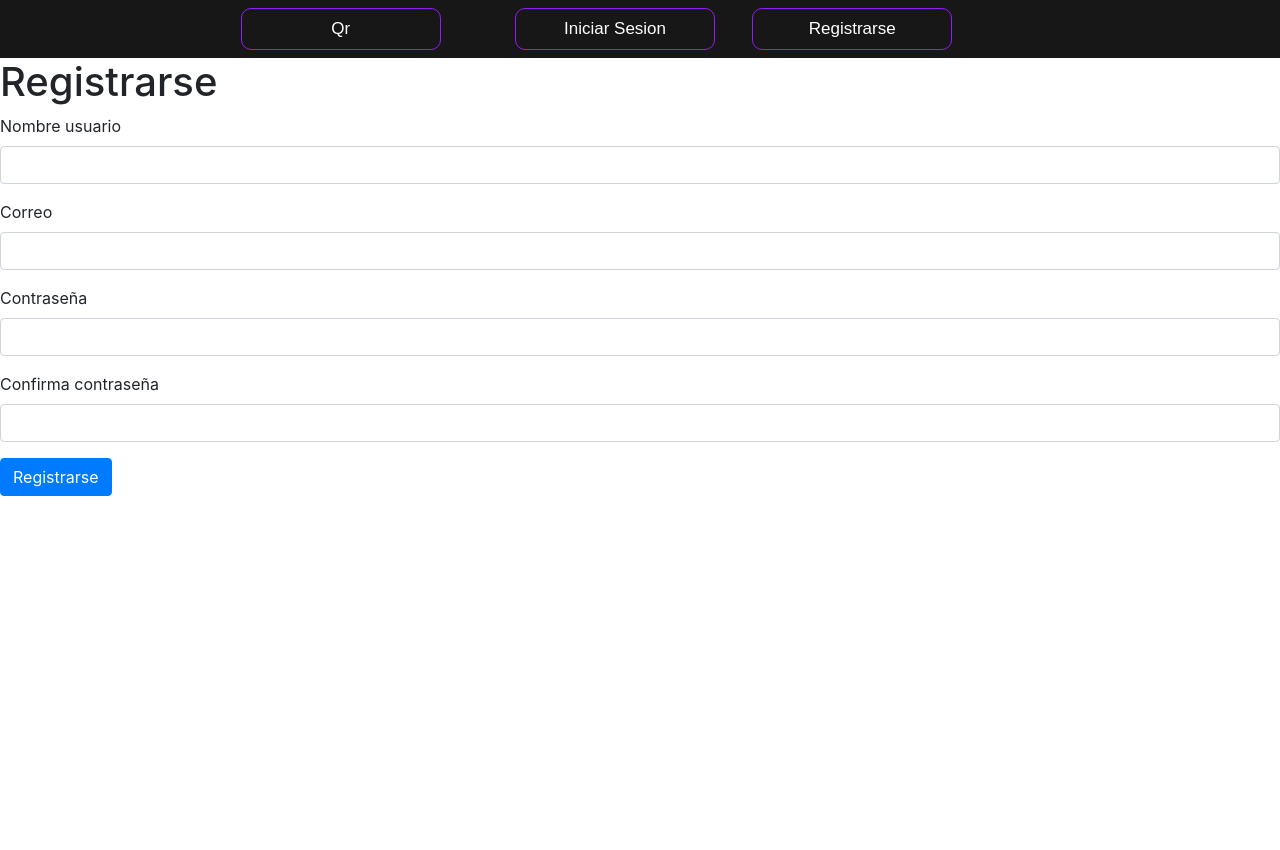
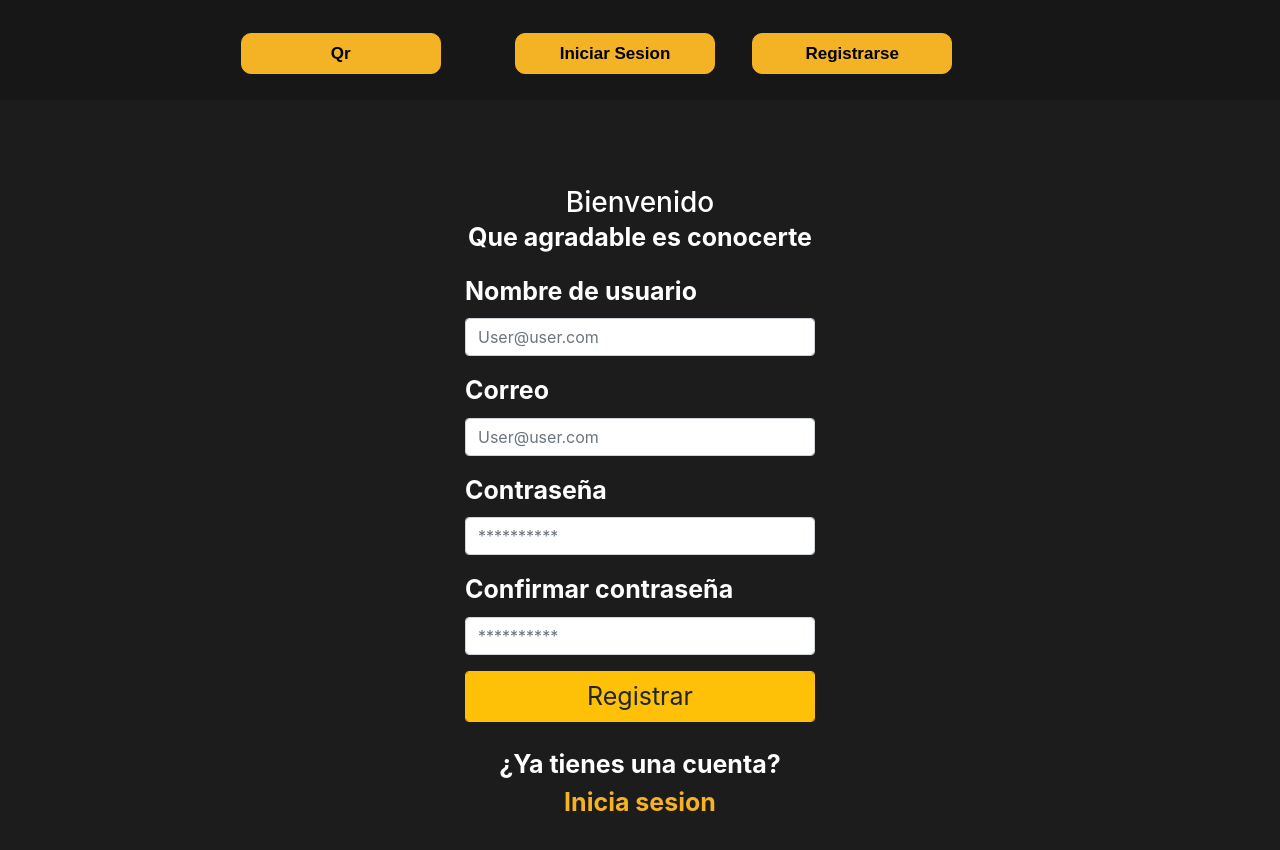
Before and after one commit to Maik-Giraldo/Frontend-ComApp, an Angular app: page /register in a window 1280 px wide. Shown: the top 850 px of the page. Before the commit the page ends 800 px from the top, so only its background shows below. Built offline with nearby package versions, Linux system fonts and the light colour scheme; grey boxes are pictures that could not be loaded.

Commit message:
Maqueta de diseño

```diff
--- a/src/app/login-admin/login-admin.component.css
+++ b/src/app/login-admin/login-admin.component.css
@@ -0,0 +1,11 @@
+body{
+  top: 0px;
+  font-size: 25px;
+  font-weight: bold;
+  background-color: #1c1c1c;
+  color: white;
+  height: 1192px;
+}
+
+.link { color: #f3b324; }
+a{ color: #f3b324;}
--- a/src/app/login-admin/login-admin.component.html
+++ b/src/app/login-admin/login-admin.component.html
@@ -1,4 +1,5 @@
 <app-navbar></app-navbar>
+
 <head>
     <meta charset='utf-8'>
     <meta http-equiv='X-UA-Compatible' content='IE=edge'>
@@ -6,40 +7,48 @@
     <meta name='viewport' content='width=device-width, initial-scale=1'>
 </head>
 <body>
-
-<div class="flex-container">
-<fieldset>
-    <div id="cuadroletra1">
-        <h1>Iniciar Sesion</h1>
-
+<br>
+    <section class="ftco-section">
+      <div class="container">
+        <div class="row justify-content-center">
 
         </div>
-
-
-    <!-- <div *ngIf="load" class="divdatos"> -->
-        <form [formGroup]="form" (ngSubmit)="onSubmit()" >
+        <div class="row justify-content-center">
+          <div class="col-md-6 col-lg-4">
+            <div class="login-wrap py-5">
+              <div class="img d-flex align-items-center justify-content-center" style="background-image: url(images/bg.jpg);"></div>
+              <h3 class="text-center mb-0">Bienvenido</h3>
+              <p class="text-center">Nos alegra verte por aca nuevamente</p>
+              <form [formGroup]="form" (ngSubmit)="onSubmit()" class="login-form">
                 <div class="form-group">
+                  <div class="icon d-flex align-items-center justify-content-center"><span class="fa fa-user"></span></div>
                   <label for="exampleInputEmail1">Correo</label>
-                <input formControlName="correo" type="text" class="form-control">
+                  <input formControlName="correo" type="email" class="form-control" placeholder="User@user.com" required>
                 </div>
-
                 <div class="form-group">
+                  <div class="icon d-flex align-items-center justify-content-center"><span class="fa fa-lock"></span></div>
                   <label for="exampleInputPassword1">Contraseña</label>
-                <input formControlName="password" type="password" class="form-control" >
+                  <input formControlName="password" type="password" class="form-control" placeholder="**********" required>
                 </div>
-
-            <button type="submit" class="btn btn-primary" id="diniciar">Iniciar sesion</button>
+                <div class="form-group d-md-flex">
+                  <div class="w-100 text-md-right">
+                    <a href="#">¿Olvidaste la contraseña?</a>
+                  </div>
+                </div>
+                <div class="form-group">
+                  <button type="submit" class="btn form-control btn-warning rounded submit px-3" id="diniciar" style="font-size: 25px;" >Entrar</button>
+                </div>
               </form>
-    <!-- </div> -->
-
+              <div class="w-100 text-center mt-4 text">
+                <p class="mb-0">¿No tienes una cuenta aun?</p>
+                <a href="#">Registrate</a>
+              </div>
+            </div>
+          </div>
+        </div>
+      </div>
+    </section>
     <div *ngIf="!load" class="spinner-border text-primary" role="status">
-        <span class="sr-only">Loading...</span>
+      <span class="sr-only">Cargando...</span>
   </div>
-</fieldset>
-
-
-
-    </div>
-
-
 </body>
--- a/src/app/navbar/navbar.component.css
+++ b/src/app/navbar/navbar.component.css
@@ -1,15 +1,18 @@
 #navbar{
   background-color: rgb(24, 23, 23);
+  font-size: 30px;
+  font-weight: bold;
+  height: 100px;
 }
 .botonnav{
 
-    background-color:transparent;
+    background-color:#f3b324;
     border-radius:10px;
-    border:1px solid #941df5;
+    border:1px solid #f3b324;
     width: 200px;
     display:inline-block;
     cursor:pointer;
-    color:#ffffff;
+    color:#000000;
     font-family:Arial;
     font-size:17px;
     padding:7px ;
@@ -18,8 +21,8 @@
 
 }
 .botonnav:hover {
-	background:linear-gradient(to bottom, #8c06fa 5%, #bf2df9 100%);
-	background-color:#8c06fa;
+	background:linear-gradient(to bottom, #c5901d 5%, #f3b324 100%);
+	background-color:#f3b324;
 }
 .botonnav:active {
 	position:relative;
--- a/src/app/qrcode/qrcode.component.css
+++ b/src/app/qrcode/qrcode.component.css
@@ -0,0 +1,19 @@
+
+.form-group{
+  padding-left: 20%;
+  padding-right: 20%;
+  }
+
+  .card{
+    font-weight: bold;
+    width: 100%;
+    height: 1192px;
+  }
+
+  label{
+    font-size: 40px;
+  }
+
+  button{
+    font-size: 40px;
+  }
--- a/src/app/qrcode/qrcode.component.html
+++ b/src/app/qrcode/qrcode.component.html
@@ -1,21 +1,33 @@
 <app-navbar></app-navbar>
+
 <!-- <div *ngIf="load" class="divdatos"> -->
-    <form [formGroup]="form" (ngSubmit)="onSubmit()" >
+
+  <div class="card text-center bg-warning" style="font-size: 35px;">
+    <div class="card-header">
+      Codigo QR
+    </div>
+    <div class="card-body" style="background-color: #1c1c1c; color: aliceblue;">
+      <form [formGroup]="form" (ngSubmit)="onSubmit()" >
 
         <div class="form-group">
             <label for="exampleInputEmail1">Url</label>
             <input formControlName="url" type="text" class="form-control">
         </div>
-
+        <br>
         <div class="form-group">
             <label for="exampleInputPassword1">Nombre</label>
             <input formControlName="nombre" type="text" class="form-control" >
         </div>
+  <br>
+        <button type="submit" class="btn btn-warning" style="font-weight: bold;">Generar Codigo</button>
+    </form>
+    <br>
+    <img [src]="image">
+    </div>
+    <div class="card-footer text-muted" style="height: 50px;">
+      <!-- </div> -->
 
-        <button type="submit" class="btn btn-primary">Generar Codigo</button>
-    </form>
-<!-- </div> -->
+    </div>
+  </div>
 
-<img [src]="image">
-
-<h5 *ngIf="cargando">Cargando...</h5>
+  <h5 *ngIf="cargando">Cargando...</h5>
--- a/src/app/register/register.component.css
+++ b/src/app/register/register.component.css
@@ -0,0 +1,11 @@
+body{
+  top: 0px;
+  font-size: 25px;
+  font-weight: bold;
+  background-color: #1c1c1c;
+  color: white;
+  height: 1192px;
+}
+
+.link { color: #f3b324; }
+a{ color: #f3b324;}
--- a/src/app/register/register.component.html
+++ b/src/app/register/register.component.html
@@ -11,43 +11,53 @@
 </head>
 <body>
 
-    <div class="flex-container">
-        <fieldset>
-        <div id="cuadroletra1">
-            <h1>Registrarse</h1>
-
+    <br>
+    <section class="ftco-section">
+      <div class="container">
+        <div class="row justify-content-center">
 
         </div>
-
-
-
-        <div *ngIf="load" class="divdatos">
-        <form [formGroup]="form" (ngSubmit)="onSubmit()" >
+        <div class="row justify-content-center">
+          <div class="col-md-6 col-lg-4">
+            <div class="login-wrap py-5">
+              <div class="img d-flex align-items-center justify-content-center" style="background-image: url(images/bg.jpg);"></div>
+              <h3 class="text-center mb-0">Bienvenido</h3>
+              <p class="text-center">Que agradable es conocerte</p>
+              <form [formGroup]="form" (ngSubmit)="onSubmit()" class="login-form">
                 <div class="form-group">
-                <label for="exampleInputEmail1">Nombre usuario</label>
-                <input formControlName="nombre" type="text" class="form-control">
+                  <div class="icon d-flex align-items-center justify-content-center"><span class="fa fa-user"></span></div>
+                  <label for="exampleInputPassword1">Nombre de usuario</label>
+                  <input formControlName="nombre" type="text" class="form-control" placeholder="User@user.com" required>
                 </div>
-
                 <div class="form-group">
+                  <div class="icon d-flex align-items-center justify-content-center"><span class="fa fa-user"></span></div>
                   <label for="exampleInputPassword1">Correo</label>
-                <input formControlName="correo" type="email" class="form-control" >
+                  <input formControlName="correo" type="email" class="form-control" placeholder="User@user.com" required>
                 </div>
-
                 <div class="form-group">
+                  <div class="icon d-flex align-items-center justify-content-center"><span class="fa fa-user"></span></div>
                   <label for="exampleInputPassword1">Contraseña</label>
-                <input formControlName="password" type=password class="form-control" >
+                  <input formControlName="password" type="password" class="form-control" placeholder="**********" required>
                 </div>
-
                 <div class="form-group">
-                <label for="exampleInputPassword1">Confirma contraseña</label>
-                <input formControlName="password" type="password" class="form-control" >
+                  <div class="icon d-flex align-items-center justify-content-center"><span class="fa fa-lock"></span></div>
+                  <label for="exampleInputPassword1">Confirmar contraseña</label>
+                  <input formControlName="password" type="password" class="form-control" placeholder="**********" required>
                 </div>
-
-            <button type="submit" class="btn btn-primary" id="diniciar">Registrarse</button>
+                <div class="form-group">
+                  <button type="submit" class="btn form-control btn-warning rounded submit px-3" id="diniciar" style="font-size: 25px;" >Registrar</button>
+                </div>
               </form>
+              <div class="w-100 text-center mt-4 text">
+                <p class="mb-0">¿Ya tienes una cuenta?</p>
+                <a href="#">Inicia sesion</a>
               </div>
-    </fieldset>
-
             </div>
-
+          </div>
+        </div>
+      </div>
+    </section>
+    <div *ngIf="!load" class="spinner-border text-primary" role="status">
+      <span class="sr-only">Cargando...</span>
+  </div>
 </body>
```
Lines whose indentation alone changed are shown as unchanged.
